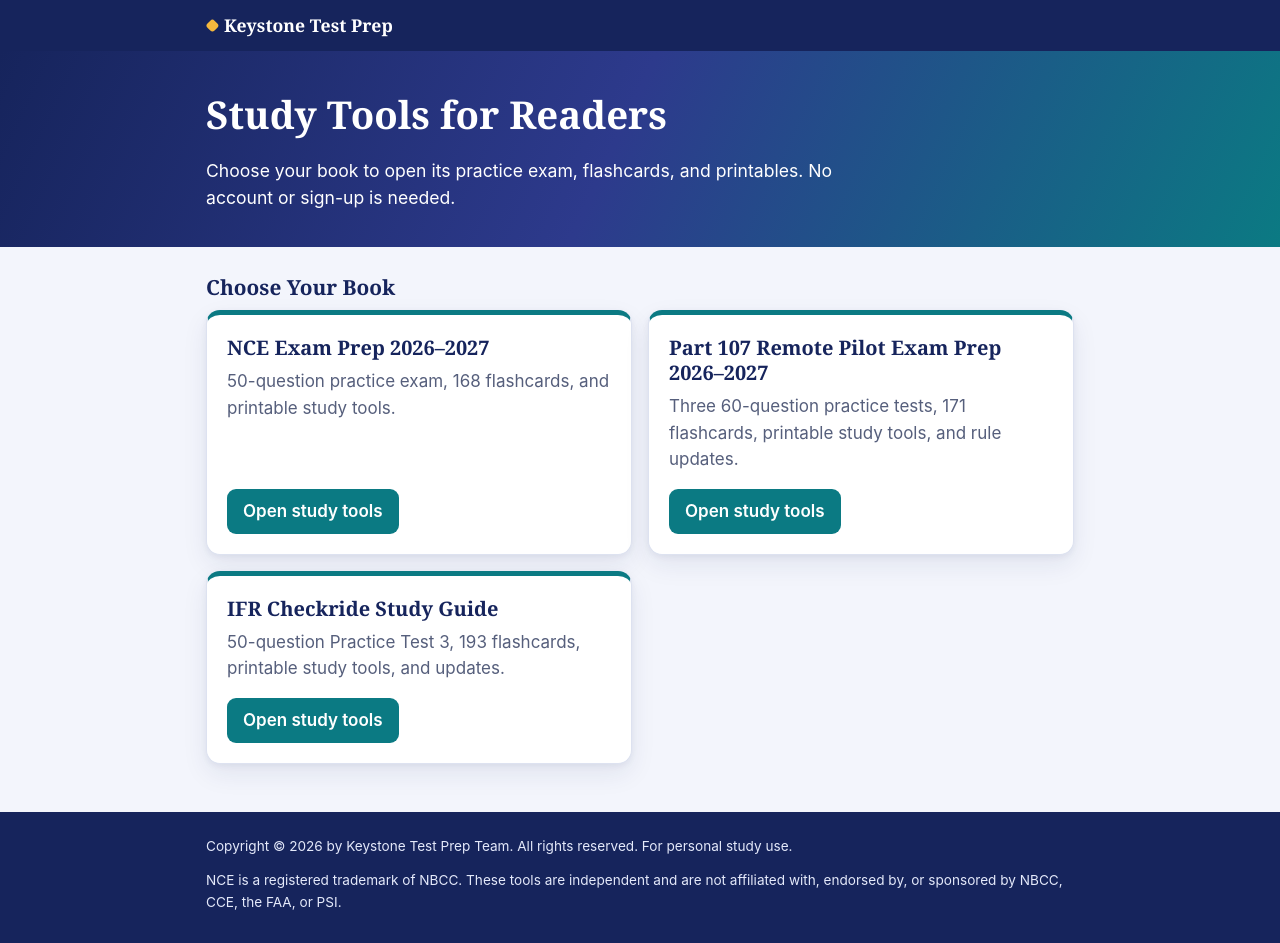
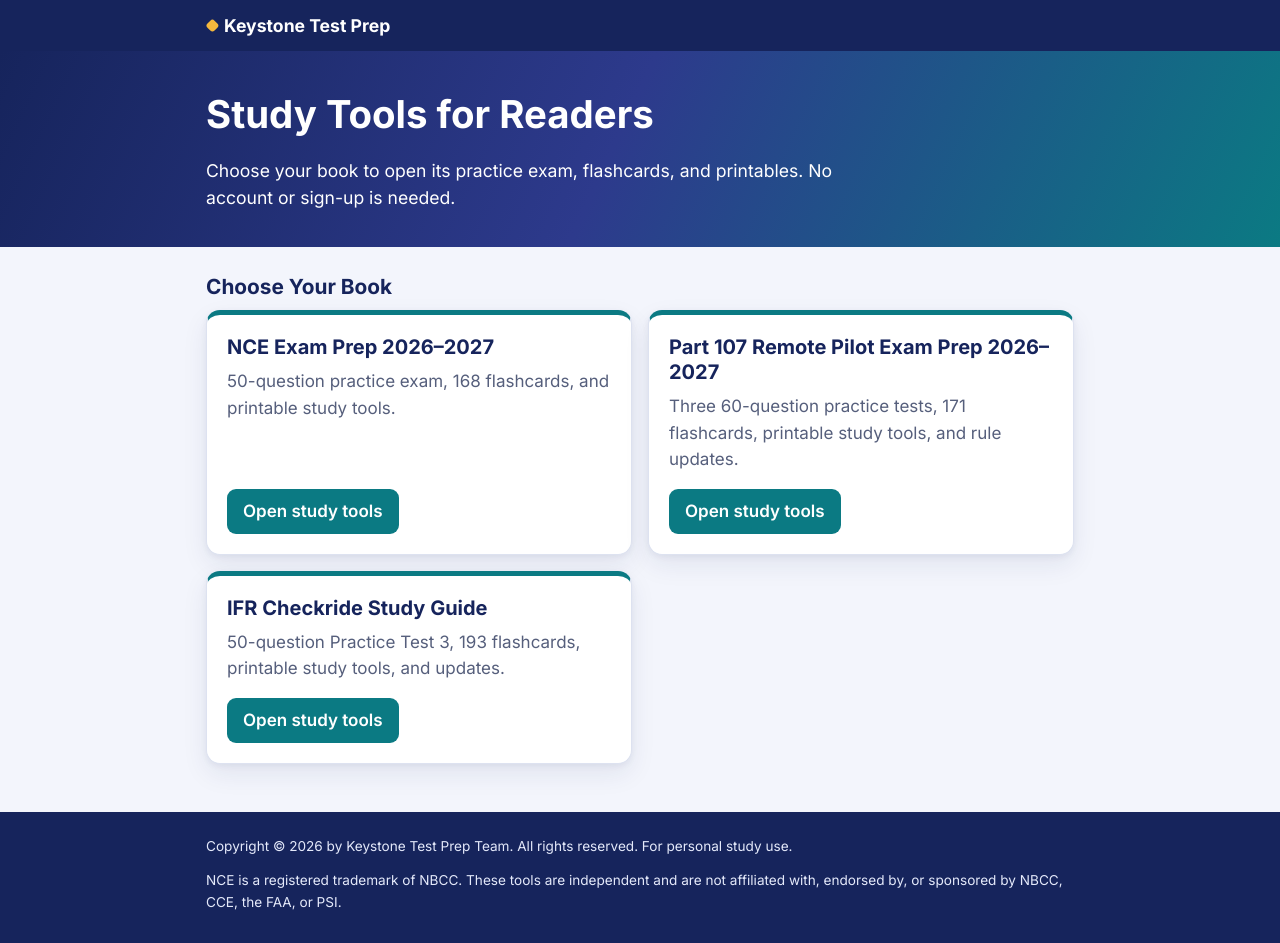
Before and after one commit to keystonetestprep/keystonetestprep.github.io, a plain HTML site: page index.html in a window 1280 px wide. Drawn offline with Linux system fonts and the light colour scheme.

Commit message:
Use Inter font on home and 404 pages

```diff
--- a/index.html
+++ b/index.html
@@ -3,17 +3,20 @@
 <head>
 <meta charset="utf-8">
 <meta name="viewport" content="width=device-width, initial-scale=1">
+<link rel="preconnect" href="https://fonts.googleapis.com">
+<link rel="preconnect" href="https://fonts.gstatic.com" crossorigin>
+<link href="https://fonts.googleapis.com/css2?family=Inter:wght@400;500;600;700;800&display=swap" rel="stylesheet">
 <title>Study Tools | Keystone Test Prep</title>
 <meta name="description" content="Online practice exams, flashcards, and printable study tools for readers of Keystone Test Prep study guides. No sign-up needed.">
 <style>
 :root { --navy: #16245C; --teal: #0B7A83; --teal-dark: #085E66; --gold: #F5B83D; --ink: #1B2340; --muted: #565F7C; --line: #DDE2F0; --bg: #F3F5FC; }
 * { box-sizing: border-box; }
-body { display: flex; flex-direction: column; min-height: 100vh; margin: 0; background: var(--bg); color: var(--ink); font: 17px/1.55 -apple-system, "Segoe UI", Roboto, Helvetica, Arial, sans-serif; }
-h1, h2 { font-family: Georgia, "Times New Roman", serif; line-height: 1.2; margin: 0 0 .5em; }
+body { display: flex; flex-direction: column; min-height: 100vh; margin: 0; background: var(--bg); color: var(--ink); font: 17px/1.55 "Inter", -apple-system, "Segoe UI", Roboto, Helvetica, Arial, sans-serif; }
+h1, h2 { font-family: inherit; line-height: 1.2; margin: 0 0 .5em; }
 p { margin: 0 0 1em; }
 :focus-visible { outline: 3px solid var(--gold); outline-offset: 2px; }
 .wrap { max-width: 900px; margin: 0 auto; padding: 0 16px; }
-header { background: var(--navy); color: #fff; padding: 12px 0; font-family: Georgia, serif; font-weight: bold; font-size: 1.1rem; }
+header { background: var(--navy); color: #fff; padding: 12px 0; font-family: inherit; font-weight: bold; font-size: 1.1rem; }
 header span::before { content: ""; display: inline-block; width: 10px; height: 10px; margin-right: 8px; border-radius: 3px; background: var(--gold); transform: rotate(45deg) translateY(-2px); }
 .hero { color: #fff; background: linear-gradient(115deg, #16245C 0%, #2D3A8C 48%, #0B7A83 100%); padding: 40px 0 36px; }
 .hero h1 { font-size: 2.4rem; }
@@ -23,7 +26,7 @@ main h2 { color: var(--navy); font-size: 1.3rem; }
 .grid { display: grid; gap: 16px; grid-template-columns: repeat(auto-fill, minmax(min(320px, 100%), 1fr)); }
 .book { display: flex; flex-direction: column; background: #fff; color: var(--ink); text-decoration: none; border: 1px solid var(--line); border-top: 5px solid var(--teal); border-radius: 14px; padding: 20px; box-shadow: 0 2px 6px rgba(22,36,92,.06), 0 10px 26px rgba(22,36,92,.08); transition: transform .15s ease; }
 .book:hover { transform: translateY(-3px); }
-.book h3 { color: var(--navy); font-family: Georgia, serif; font-size: 1.25rem; line-height: 1.25; margin: 0 0 8px; }
+.book h3 { color: var(--navy); font-family: inherit; font-size: 1.25rem; line-height: 1.25; margin: 0 0 8px; }
 .book p { color: var(--muted); flex: 1; }
 .go { align-self: flex-start; background: var(--teal); color: #fff; border-radius: 9px; padding: 9px 16px; font-weight: 600; }
 .book:hover .go { background: var(--teal-dark); }
```
Also changed, not shown: 404.html (+6 -3 lines).
